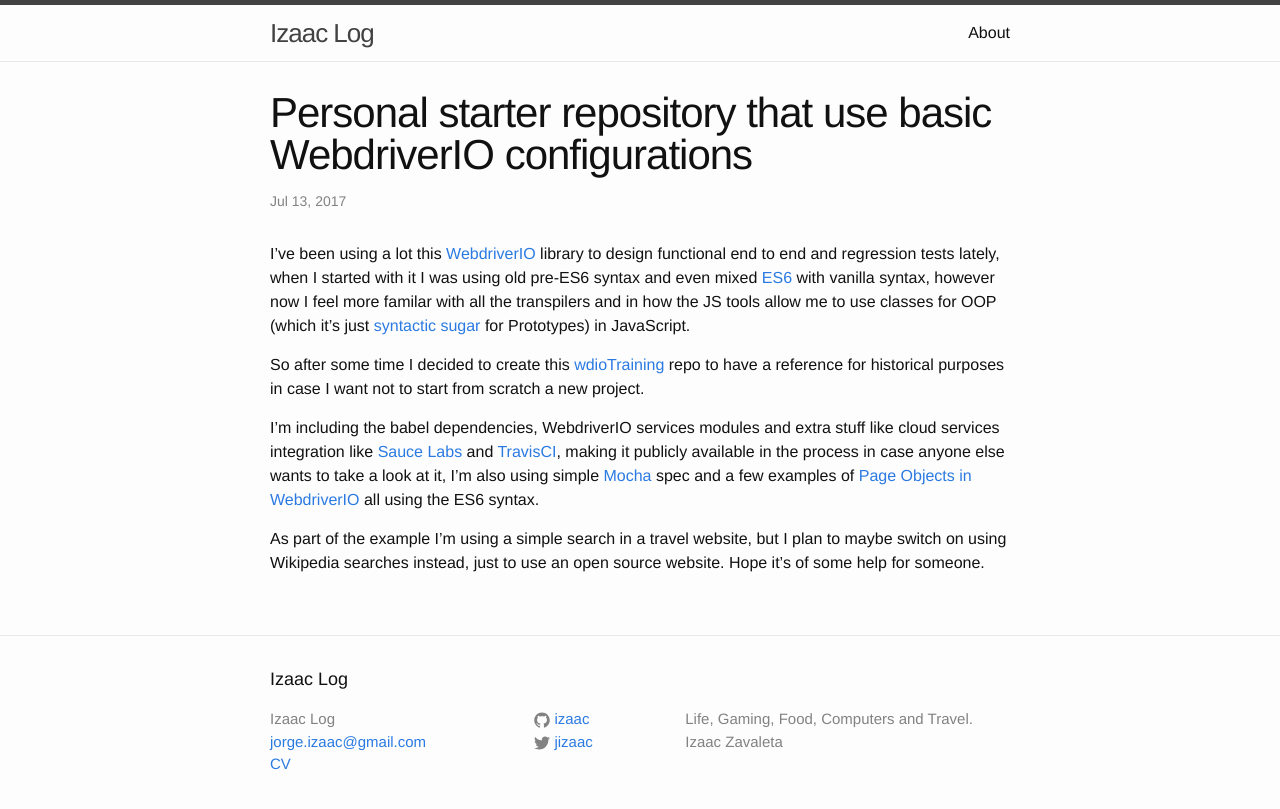
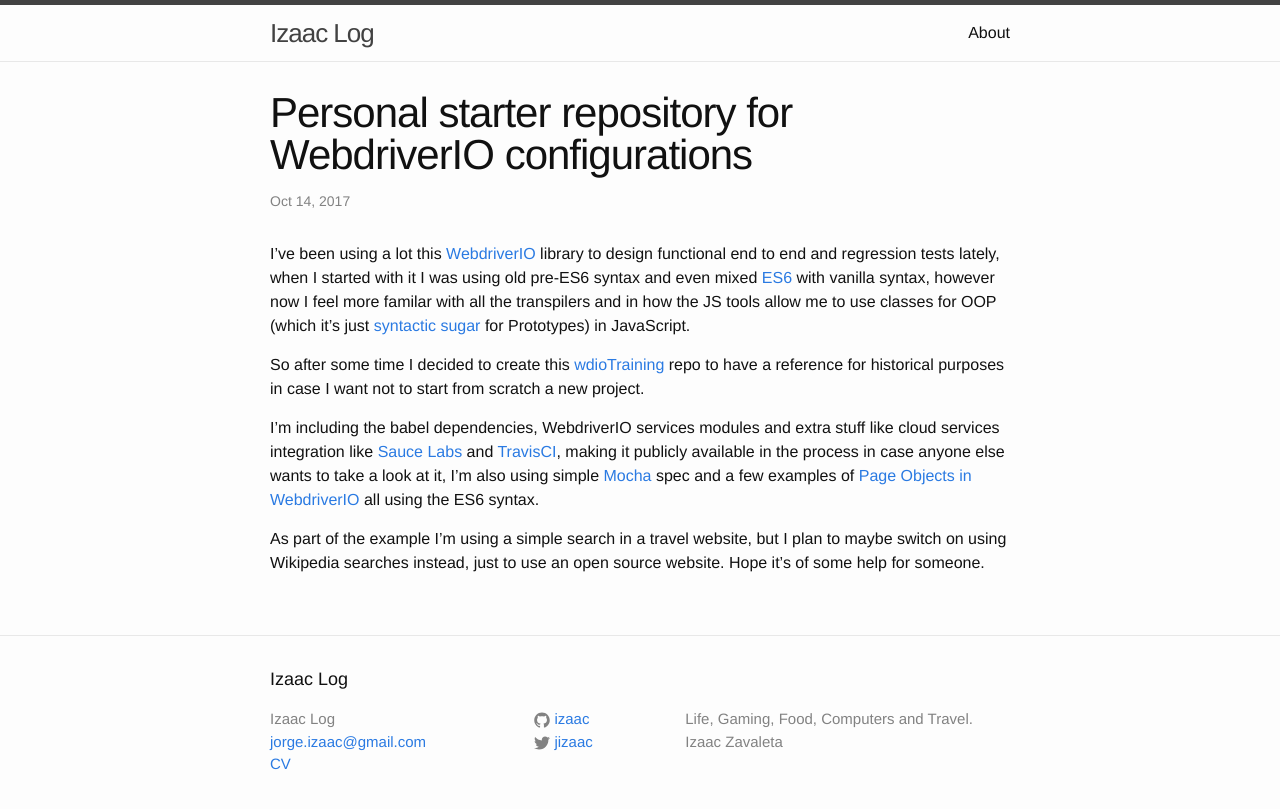
Before and after one commit to izaac/blog, a Jekyll site: the page built from _posts/2017-10-14-wdio-learn.markdown, in a window 1280 px wide. Shown: the top 809 px of the page. Built offline with Jekyll 4.4.1, drawn with Linux system fonts in a browser that asks for light colours; comment, search, counter and statistics services are not loaded.

Commit message:
fixing title and date

```diff
--- a/_posts/2017-10-14-wdio-learn.markdown
+++ b/_posts/2017-10-14-wdio-learn.markdown
@@ -1,7 +1,7 @@
 ---
 layout: post
-title:  "Personal starter repository that use basic WebdriverIO configurations"
-date:   2017-07-13 22:10:00
+title:  "Personal starter repository for WebdriverIO configurations"
+date:   2017-10-14 12:48:00
 categories: career javascript nodejs selenium webdriverio
 ---
 I've been using a lot this [WebdriverIO](http://webdriver.io) library to design functional end to end and regression tests
```
